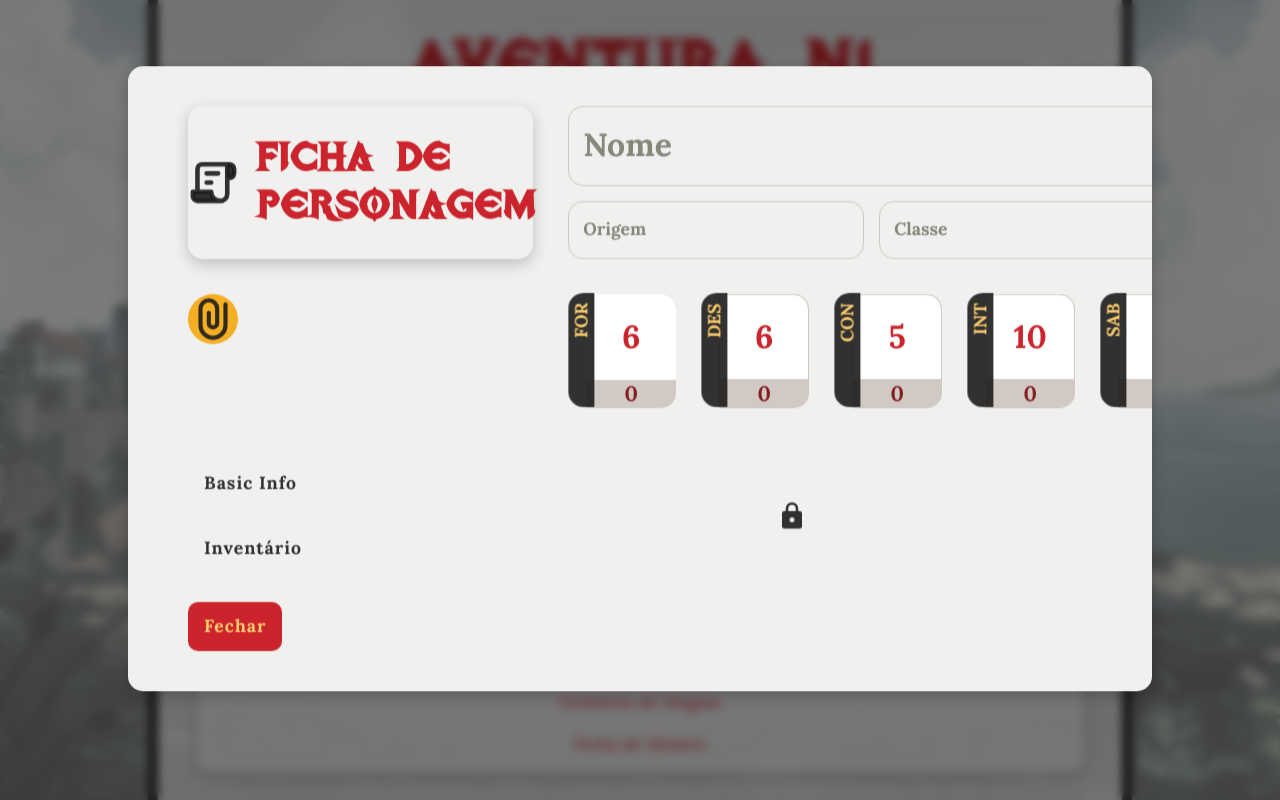
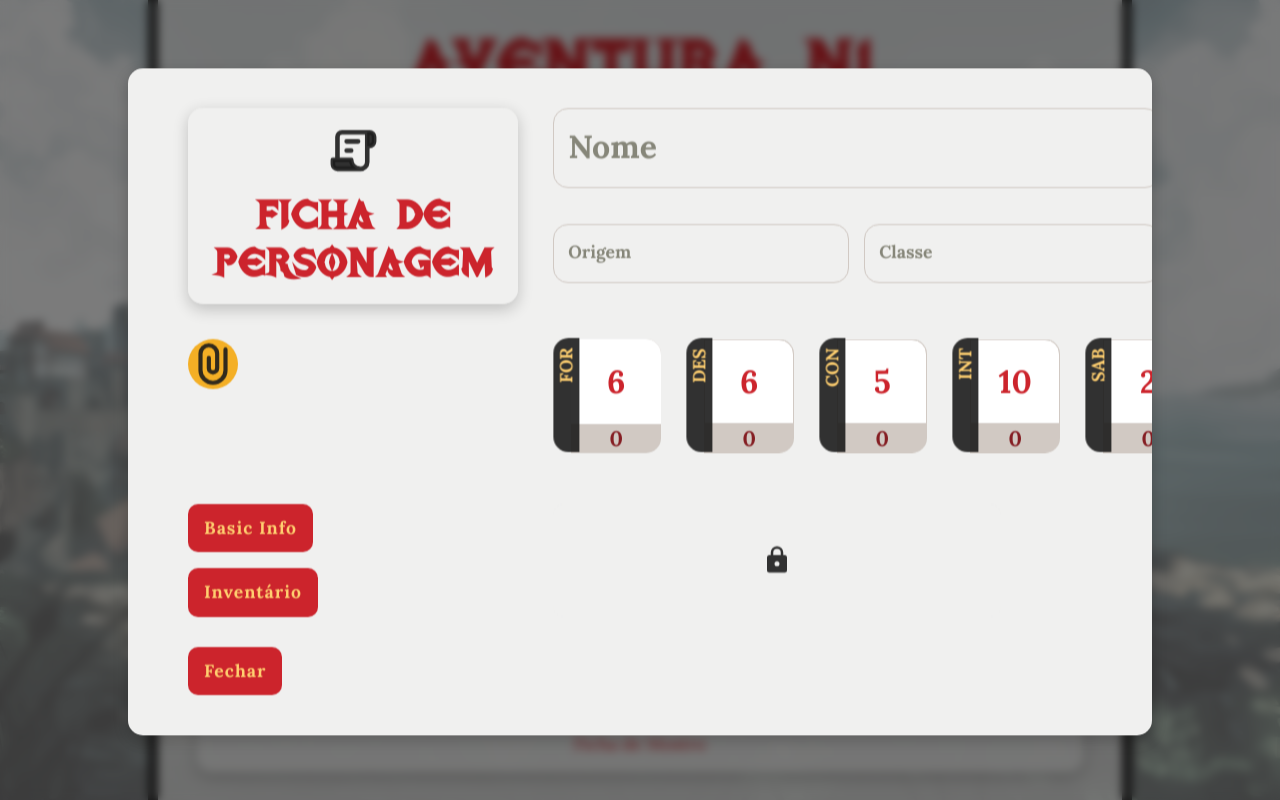
Before and after one commit to line-em/tormenta-party, a Next.js app: page / in a window 1280 px wide. Both pictures are taken after a click on the button "Anisha Tariq". Built offline with nearby package versions, Linux system fonts and the light colour scheme; no server answers.

Commit message:
button style

```diff
--- a/src/components/CharacterSheet/CharacterSheet.jsx
+++ b/src/components/CharacterSheet/CharacterSheet.jsx
@@ -4,17 +4,18 @@ import Attributes from "@/components/Attributes/Attributes";
 import BasicInfo from "./BasicInfo";
 import "@/styles/floating-input.css";
 import { useState } from "react";
-import Lock from "@/assets/svgs/Lock";
-import Unlock from "@/assets/svgs/Unlock";
 import Circle from "../Circle/Circle";
 import Clips from "@/assets/svgs/Clips";
+import LockButton from "../LockButton/LockButton";
 
 export default function CharacterSheet({ characterSheet }) {
 	const [isLocked, setIsLocked] = useState(true);
 
 	return (
 		<div className={styles.characterSheet}>
-			<SectionHeading icon={"scroll"}>Ficha de Personagem</SectionHeading>
+			<SectionHeading icon={"scroll"} row={false}>
+				Ficha de Personagem
+			</SectionHeading>
 			<BasicInfo isLocked={isLocked} />
 			<Circle css={"big"}>
 				<Clips width={50} height={50} />
@@ -24,13 +25,7 @@ export default function CharacterSheet({ characterSheet }) {
 				<button>Basic Info</button>
 				<button>Inventário</button>
 			</div>
-			<button onClick={() => setIsLocked(!isLocked)}>
-				{isLocked ? (
-					<Lock width={30} height={30} />
-				) : (
-					<Unlock width={30} height={30} />
-				)}
-			</button>
+			<LockButton isLocked={isLocked} />
 		</div>
 	);
 }
--- a/src/components/CharacterSheet/CharacterSheet.module.css
+++ b/src/components/CharacterSheet/CharacterSheet.module.css
@@ -8,15 +8,3 @@
 /* .characterSheet header {
 	grid-column: span 2;
 } */
-
-.characterSheet button {
-	/* flex-direction: column; */
-	align-items: center;
-	justify-content: center;
-	background-color: var(--white);
-	color: var(--black);
-}
-
-.characterSheet button:hover {
-	background-color: var(--warm-grey);
-}
--- a/src/components/Headings/SectionHeading.jsx
+++ b/src/components/Headings/SectionHeading.jsx
@@ -5,7 +5,7 @@ import MajesticonsScrollText from "@/assets/svgs/Scroll";
 import RiSwordFill from "@/assets/svgs/Swords";
 const SectionHeading = ({ icon = "none", row = true, children }) => {
 	return (
-		<header className={`section-style ${row === true && "row"}`}>
+		<header className={`section-style ${row && "row"}`}>
 			{(() => {
 				const iconProps = { width: 55, height: 55 };
 				switch (icon) {
--- /dev/null
+++ b/src/components/LockButton/LockButton.jsx
@@ -0,0 +1,17 @@
+import Lock from "@/assets/svgs/Lock";
+import Unlock from "@/assets/svgs/Unlock";
+import styles from "./LockButton.module.css";
+
+const LockButton = ({ isLocked }) => {
+	return (
+		<button className={styles.lockStyle} onClick={() => setIsLocked(!isLocked)}>
+			{isLocked ? (
+				<Lock width={30} height={30} />
+			) : (
+				<Unlock width={30} height={30} />
+			)}
+		</button>
+	);
+};
+
+export default LockButton;
--- /dev/null
+++ b/src/components/LockButton/LockButton.module.css
@@ -0,0 +1,11 @@
+.lockStyle {
+	/* flex-direction: column; */
+	align-items: center;
+	justify-content: center;
+	background-color: var(--white);
+	color: var(--black);
+}
+
+.lockStyle:hover {
+	background-color: var(--warm-grey);
+}
--- a/src/styles/globals.css
+++ b/src/styles/globals.css
@@ -120,6 +120,10 @@ section,
 section.row,
 .section-style.row {
 	flex-direction: row;
+}
+
+:not(section.row, .section-style.row) h1 {
+	text-align: center;
 }
 
 section.big {
```
